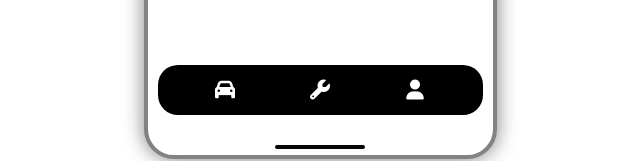
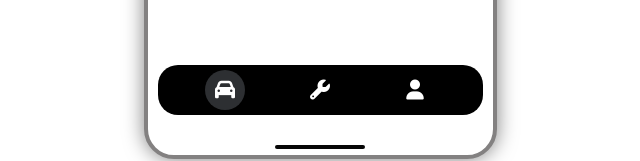
Before and after one commit to EfrenMV/Software-vue, a Vue app: page /ejMenu in a window 1280 px wide. Before the commit this address had no page. Shown: the part 581-742 px from the top of the page, without its empty margins (320-960 px from the left). Built offline with nearby package versions, Linux system fonts and the light colour scheme.

Commit message:
Update Menu.vue
- Ahora se redirije a una pagina de prueba el carrito

```diff
--- a/src/components/Menu.vue
+++ b/src/components/Menu.vue
@@ -3,7 +3,7 @@
       <div class="Menu">
         <div class="icon-container">
           <!-- Carro -->
-          <router-link to="/vehiculos" class="icon-link" :class="{ active: $route.path === '/vehiculos' }">
+          <router-link to="/ejMenu" class="icon-link" :class="{ active: $route.path === '/ejMenu' }">
           <i class="fas fa-car icon"></i>
         </router-link>
 
```
